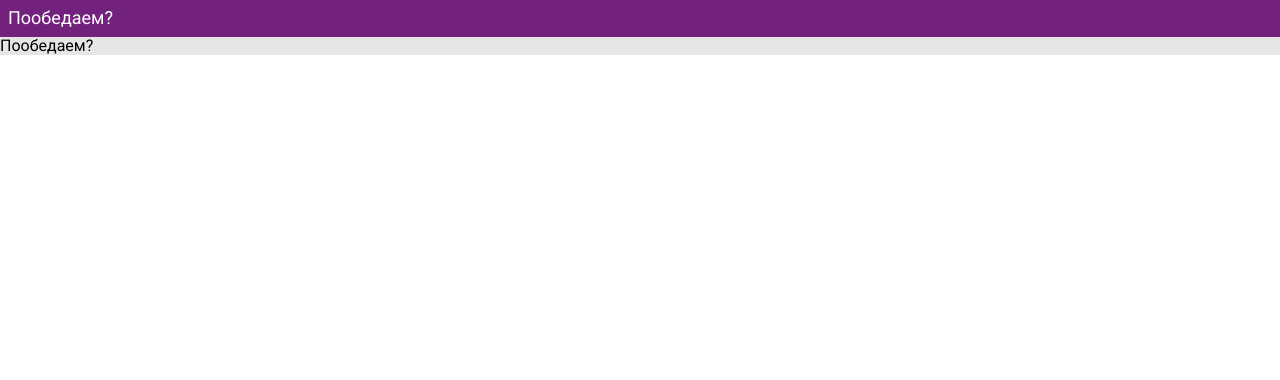
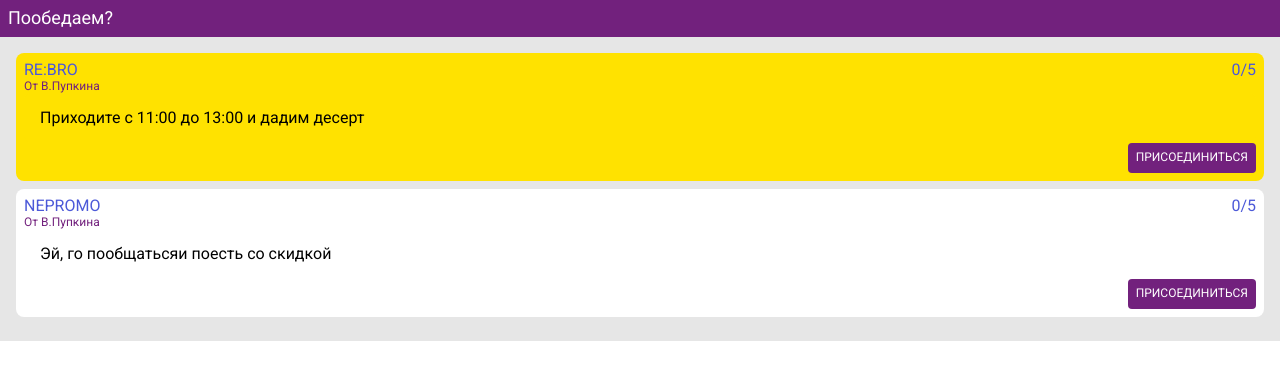
Before and after one commit to rvanina/poobedaem, a React (Create React App) app in the folder front/: page / in a window 1280 px wide. Shown: the top 380 px of the page. Built offline with nearby package versions, Linux system fonts and the light colour scheme.

Commit message:
frokmvsdo;vn

```diff
--- a/front/src/App.js
+++ b/front/src/App.js
@@ -4,6 +4,7 @@ import { BrowserRouter as Router, Route } from 'react-router-dom';
 import styled from 'styled-components';
 import { colors } from './theme';
 import Header from './Header';
+import List from './List';
 
 const ContentWrapper = styled.section`
   background: ${colors.bg};
@@ -12,7 +13,7 @@ const ContentWrapper = styled.section`
 const LobbyList = () => (
   <ContentWrapper>
     <Helmet>Пообедаем?</Helmet>
-    Пообедаем?
+    <List />
   </ContentWrapper>
 );
 
--- /dev/null
+++ b/front/src/List/Card.js
@@ -0,0 +1,69 @@
+import React from 'react';
+import styled from 'styled-components';
+import { colors } from '../theme';
+
+const Wrapper = styled.div`
+    background: ${props => props.isPromo ? colors.promo : colors.white};
+    border-radius: 8px;
+    padding: 8px;
+    display: flex;
+    flex-flow: column nowrap;
+    margin: 0 0 8px 0;
+`;
+
+const Title = styled.div`
+    text-transform: uppercase;
+    display: flex;
+    justify-content: space-between;
+    & span {
+        color: ${colors.basic};
+    }
+`;
+
+const Subtitle = styled.div`
+    font-size: 12px;
+    line-height: 14px;
+    color: ${colors.primary}
+`;
+
+const Desc = styled.div`
+    background: ${props => props.isPromo ? colors.promo : colors.white};
+    padding: 16px;
+    font-size: 16px;
+    line-height: 18px;
+    border-radius: 8px;
+`;
+
+const Bottom = styled.div`
+    display: flex;
+    flex-flow: row nowrap;
+    justify-content: flex-end;
+`;
+
+const Button = styled.button`
+    padding: 8px;
+    border-radius: 4px;
+    border: none;
+    background: ${colors.primary}
+    text-transform: uppercase;
+    font-size: 12px;
+    color: ${colors.white}
+`;
+
+export default function Card(props) {
+    return (
+        <Wrapper isPromo={props.isPromo}>
+            <Title>
+                <span>{props.title}</span>
+                <span>0/5</span>
+            </Title>
+            <Subtitle>От В.Пупкина</Subtitle>
+            <Desc isPromo={props.isPromo}>
+                {props.desc}
+            </Desc>
+            <Bottom>
+                <Button>Присоединиться</Button>
+            </Bottom>
+        </Wrapper>
+    );
+}
--- /dev/null
+++ b/front/src/List/index.js
@@ -0,0 +1,35 @@
+import React from 'react';
+import styled from 'styled-components';
+import Card from './Card';
+
+const Wrapper = styled.section`
+    display: flex;
+    flex-flow: column nowrap;
+    padding: 16px;
+`;
+
+const items = [
+    {
+        title: "RE:BRO",
+        promo: true,
+        desc: 'Приходите с 11:00 до 13:00 и дадим десерт',
+    },
+    {
+        title: "nepromo",
+        promo: false,
+        desc: 'Эй, го пообщатьсяи поесть со скидкой',
+    },
+]
+
+export default function List() {
+    return (
+        <Wrapper>
+            {items.map((item, i) => (
+                <Card isPromo={item.promo}
+                title={item.title}
+                desc={item.desc}
+                />
+            ))}
+        </Wrapper>
+    );
+}
```
